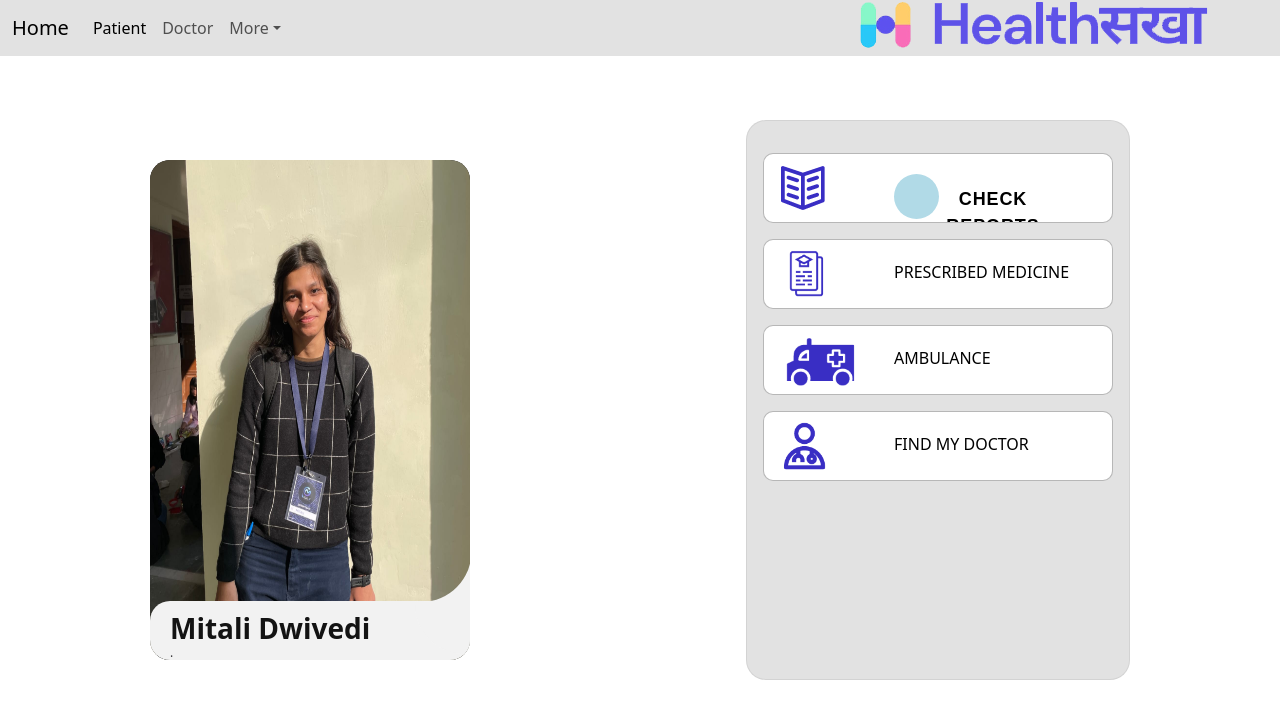
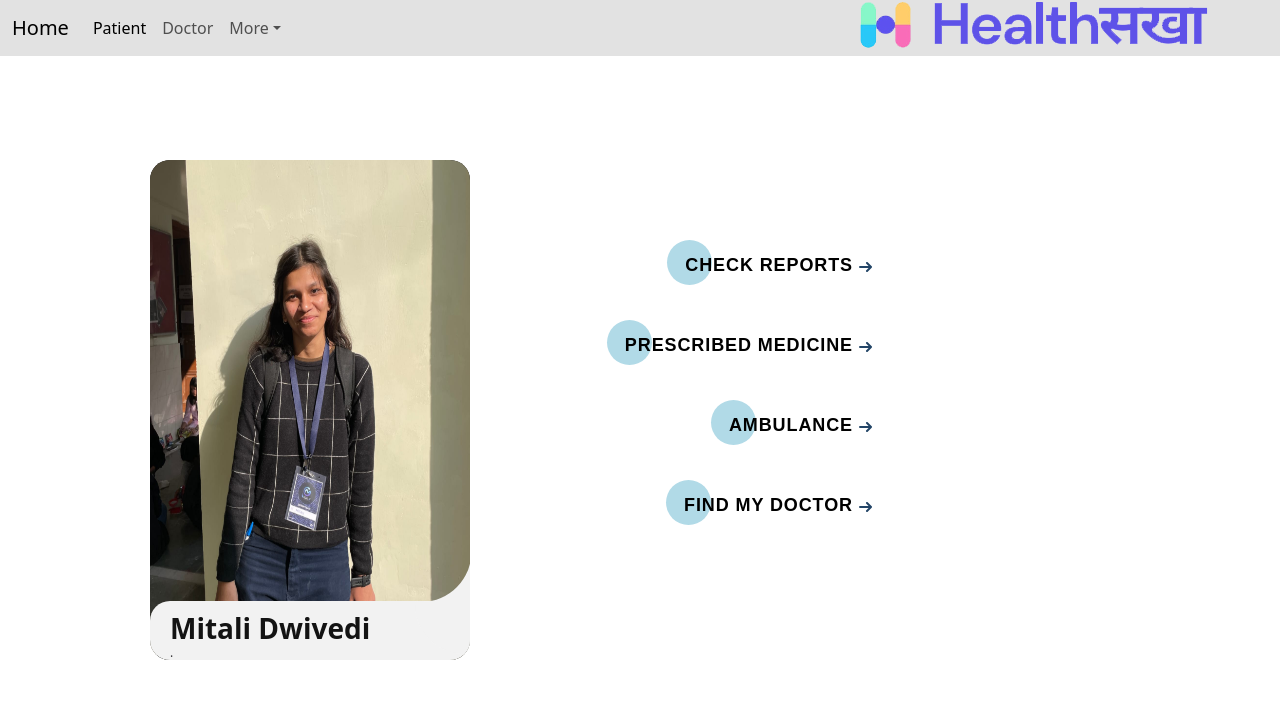
Before and after one commit to mayank-012/apna-app, a React (Create React App) app: page /patientprofile in a window 1280 px wide. Shown: the top 718 px of the page. Built offline with nearby package versions, Linux system fonts and the light colour scheme.

Commit message:
patient profile almost done

```diff
--- a/src/PatientPages/PatientProfile/PatientProfile.css
+++ b/src/PatientPages/PatientProfile/PatientProfile.css
@@ -255,12 +255,12 @@ h2{
   }
 
 /* rigth side css */
+.cta {
+  position: absolute;
 
-
-.cta {
-  position: relative;
   margin: auto;
   padding: 12px 18px;
+  -webkit-transition: all 0.2s ease;
   transition: all 0.2s ease;
   border: none;
   background: none;
@@ -276,6 +276,7 @@ h2{
   background: #b1dae7;
   width: 45px;
   height: 45px;
+  -webkit-transition: all 0.3s ease;
   transition: all 0.3s ease;
  }
 
@@ -297,7 +298,10 @@ h2{
   stroke-linejoin: round;
   stroke: #234567;
   stroke-width: 2;
-  transform: translateX(-5px);
+  -webkit-transform: translateX(-5px);
+      -ms-transform: translateX(-5px);
+          transform: translateX(-5px);
+  -webkit-transition: all 0.3s ease;
   transition: all 0.3s ease;
  }
 
@@ -307,9 +311,13 @@ h2{
  }
 
  .cta:hover svg {
-  transform: translateX(0);
+  -webkit-transform: translateX(0);
+      -ms-transform: translateX(0);
+          transform: translateX(0);
  }
 
  .cta:active {
-  transform: scale(0.95);
+  -webkit-transform: scale(0.95);
+      -ms-transform: scale(0.95);
+          transform: scale(0.95);
  }
--- a/src/PatientPages/PatientProfile/PatientProfile.jsx
+++ b/src/PatientPages/PatientProfile/PatientProfile.jsx
@@ -5,11 +5,7 @@ import Nav from "../../Components/Nav/Nav.jsx";
 
 import './PatientProfile.css';
 import pic1 from './patient.jpg';
-import pic2 from './checkreport.png';
-import pic3 from './chatbot.png';
-import pic4 from './recent medicine.png';
-import pic5 from './sakhaola.png';
-import pic6 from './find my doctor.png';
+
 
 
 export const PatientProfile = (props) => {
@@ -20,6 +16,7 @@ export const PatientProfile = (props) => {
 
       <div className='parent'>
         <Nav />
+
         <div className="profile-left">
           <article class="card">
             <div class="temporary_text">
@@ -39,38 +36,37 @@ export const PatientProfile = (props) => {
 
 
         </div>
-
-        <div className="profile-right">
-        <div className="features">
-            <div className="features1"><Link to="/checkreports"><img className="pic2" alt="cliparts" src={pic2} /></Link></div>
-            <div className="features2" >
-            <button class="cta">
-  <span><Link to="/checkreports">CHECK REPORTS </Link></span>
-
+        <button style={{right:"30%", top:"30%"}} class="cta">
+  <span><Link to="/checkreports">CHECK REPORTS</Link></span>
+  <svg viewBox="0 0 13 10" height="10px" width="15px">
+    <path d="M1,5 L11,5"></path>
+    <polyline points="8 1 12 5 8 9"></polyline>
+  </svg>
 </button>
 
-</div>
-          </div>
-
-          <div className="features">
-            <div className="features1"><Link to="/medicine"><img className="pic4" alt="cliparts" src={pic4} /></Link></div>
-            <div className="features2"><Link to="/medicine">PRESCRIBED MEDICINE</Link></div>
-          </div>
-
-          <div className="features">
-            <div className="features3"><Link to="/ambulance"><img className="pic5" alt="cliparts" src={pic5} /></Link></div>
-            <div className="features2"><Link to="/ambulance">AMBULANCE</Link></div>
-          </div>
-
-          <div className="features">
-            <div className="features3"><img className="pic6" alt="cliparts" src={pic6} /></div>
-            <div className="features2"><Link to="/findmydoctor">FIND MY DOCTOR</Link></div>
-          </div>
+<button style={{right:"30%", top:"40%"}} class="cta">
+  <span><Link to="/prescribedmedicine">PRESCRIBED MEDICINE</Link></span>
+  <svg viewBox="0 0 13 10" height="10px" width="15px">
+    <path d="M1,5 L11,5"></path>
+    <polyline points="8 1 12 5 8 9"></polyline>
+  </svg>
+</button>
+<button  style={{right:"30%", top:"50%"}}class="cta">
+  <span><Link to="/ambulance">AMBULANCE</Link></span>
+  <svg viewBox="0 0 13 10" height="10px" width="15px">
+    <path d="M1,5 L11,5"></path>
+    <polyline points="8 1 12 5 8 9"></polyline>
+  </svg>
+</button>
+<button  style={{right:"30%", top:"60%"}} class="cta">
+  <span><Link to="/findmydoctor">FIND MY DOCTOR</Link></span>
+  <svg viewBox="0 0 13 10" height="10px" width="15px">
+    <path d="M1,5 L11,5"></path>
+    <polyline points="8 1 12 5 8 9"></polyline>
+  </svg>
+</button>
 
 
-
-
-        </div>
 
 
 
@@ -97,3 +93,33 @@ export const PatientProfile = (props) => {
               <p className="down"> Blood Group-A+</p>
             </div>
           </div> */}
+
+//           <div className="features">
+
+//             <div className="features1"><Link to="/checkreports"><img className="pic2" alt="cliparts" src={pic2} /></Link></div>
+//             <div className="features2" >
+//             <div id="container">
+//   <button class="learn-more">
+//     <span class="circle" aria-hidden="true">
+//       <span class="icon arrow"></span>
+//     </span>
+//     <span class="button-text">Learn More</span>
+//   </button>
+// </div>
+//             </div>
+//           </div>
+
+//           <div className="features">
+//             <div className="features1"><Link to="/medicine"><img className="pic4" alt="cliparts" src={pic4} /></Link></div>
+//             <div className="features2"><Link to="/medicine">PRESCRIBED MEDICINE</Link></div>
+//           </div>
+
+//           <div className="features">
+//             <div className="features3"><Link to="/ambulance"><img className="pic5" alt="cliparts" src={pic5} /></Link></div>
+//             <div className="features2"><Link to="/ambulance">AMBULANCE</Link></div>
+//           </div>
+
+//           <div className="features">
+//             <div className="features3"><img className="pic6" alt="cliparts" src={pic6} /></div>
+//             <div className="features2"><Link to="/findmydoctor">FIND MY DOCTOR</Link></div>
+//           </div>
```
